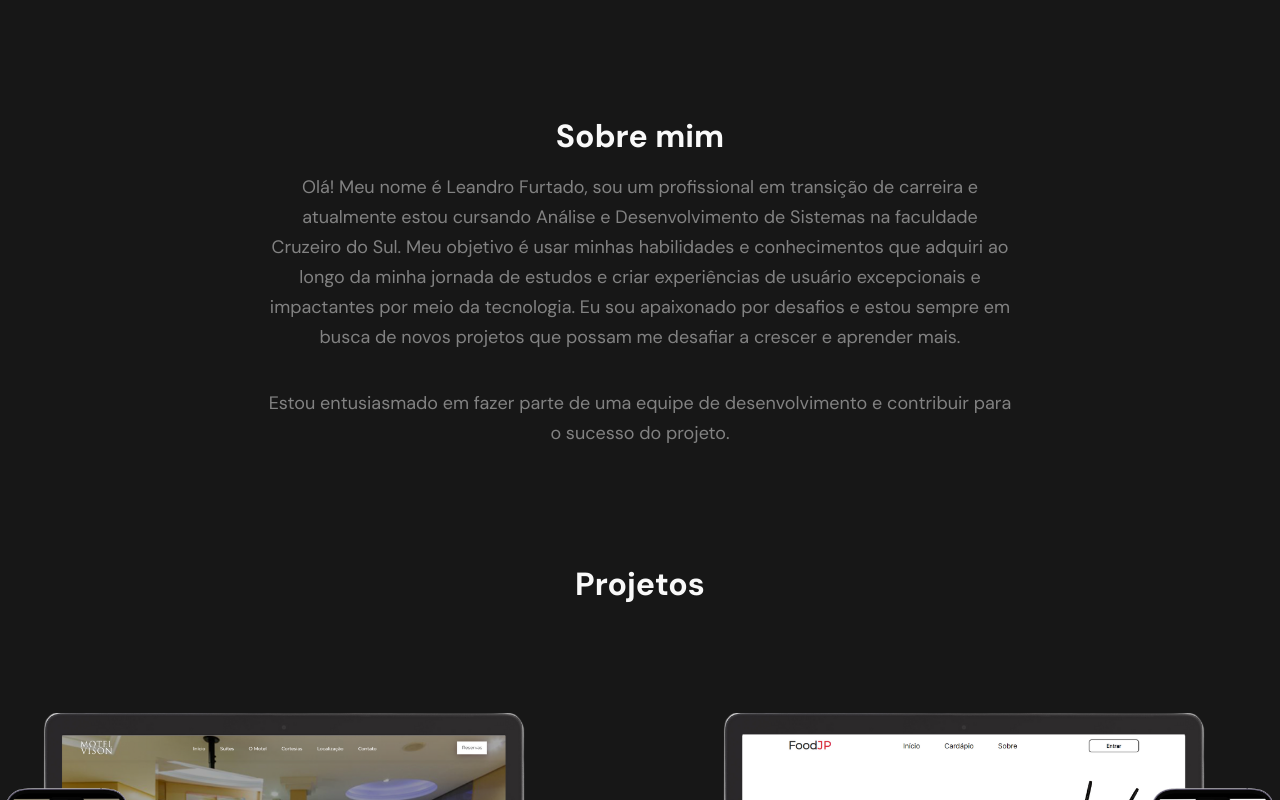
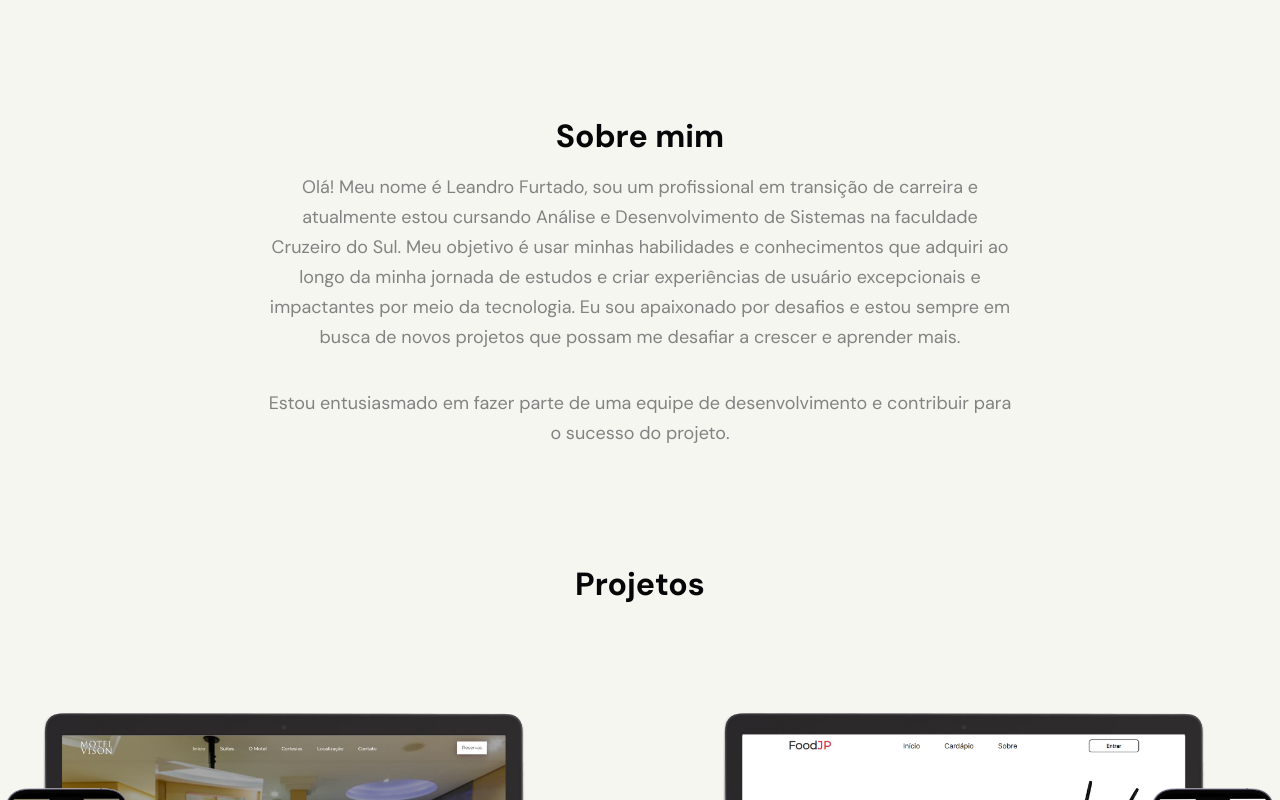
Before and after one commit to lefurtado/portfolio, a React (Create React App) app: page / in a window 1280 px wide. Shown: the part 800-1600 px from the top of the page. Built offline with nearby package versions, Linux system fonts and the light colour scheme.

Commit message:
update: 'Cores atualizadas no arquivo de variaveis'

```diff
--- a/src/theme/variables.js
+++ b/src/theme/variables.js
@@ -1,10 +1,10 @@
 export const variables = {
     colors: {
         greenLight: '#00DF5E',
-        white: '#F9F9F9',
+        white: '#060609',
         gray: '#828282',
         gray200: '#333333',
-        gray400: '#212121',
-        dark: '#171717',
+        gray400: '#1d2a45',
+        dark: '#f6f6f0',
     }
 }
```
